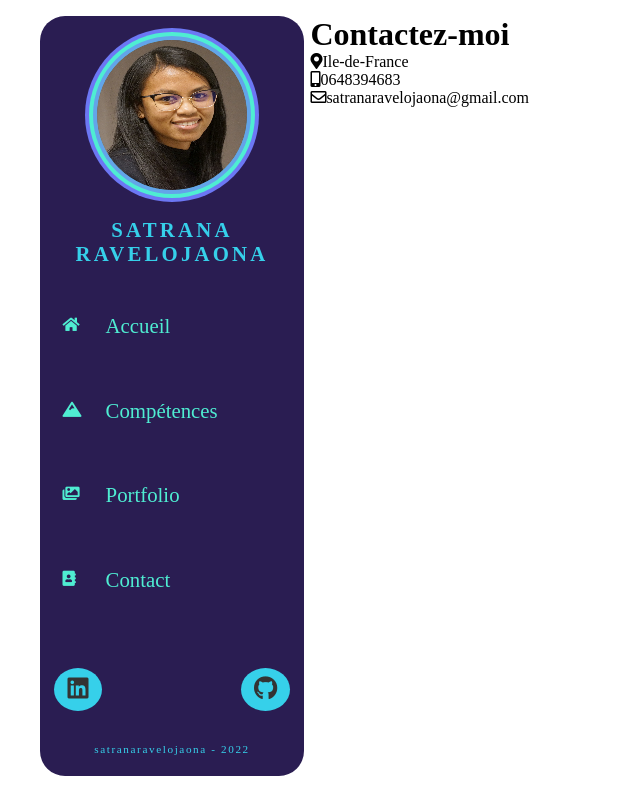
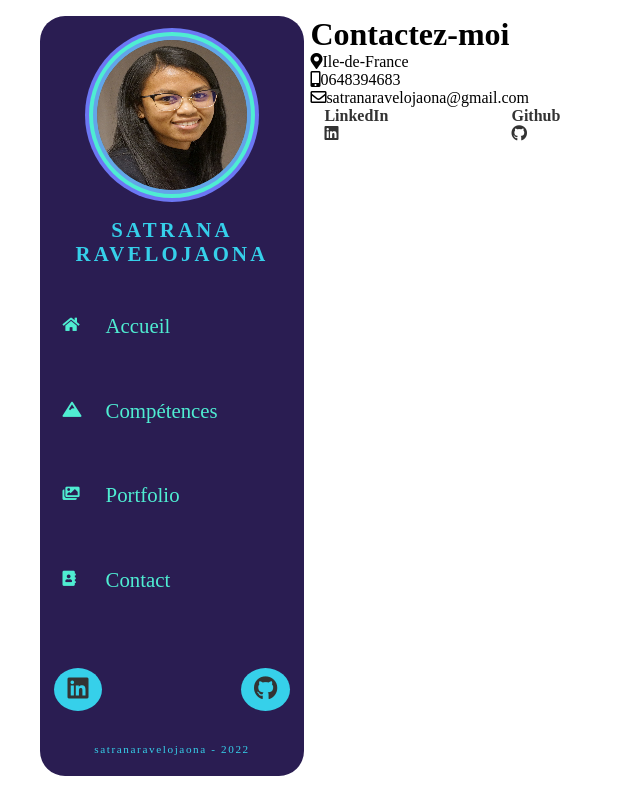
Before and after one commit to SaRvj/CV, a React (Create React App) app: page /contact in a window 1280 px wide. Shown: the whole page, without its empty margins (0-640 px from the left). Built offline with nearby package versions, Linux system fonts and the light colour scheme; a web font is replaced by a local one.

Commit message:
add socialNetwork contact

```diff
--- a/src/pages/Contact.js
+++ b/src/pages/Contact.js
@@ -35,6 +35,18 @@ const Contact = () =>{
             </li>
           </ul>
         </div>
+        <div className="socialNetwork">
+          <ul>
+            <a href="http://www.google.com" target="_blank" rel="noopener noreferrer">
+              <h4>LinkedIn</h4>
+              <i className="fab fa-linkedin"></i>
+            </a>
+            <a href="http://www.google.com" target="_blank" rel="noopener noreferrer">
+              <h4>Github</h4>
+              <i className="fab fa-github"></i>
+            </a>
+          </ul>
+        </div>
       </div>
     </div>
   )
```
